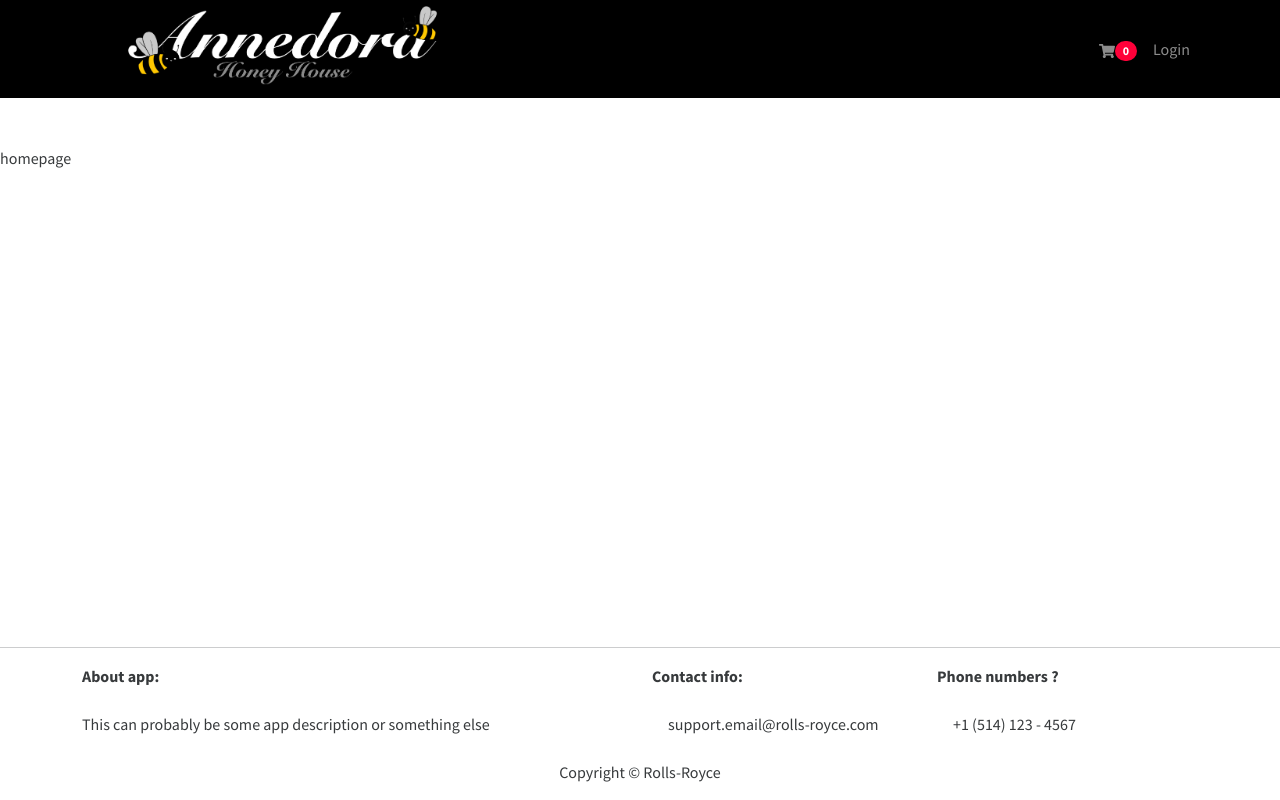
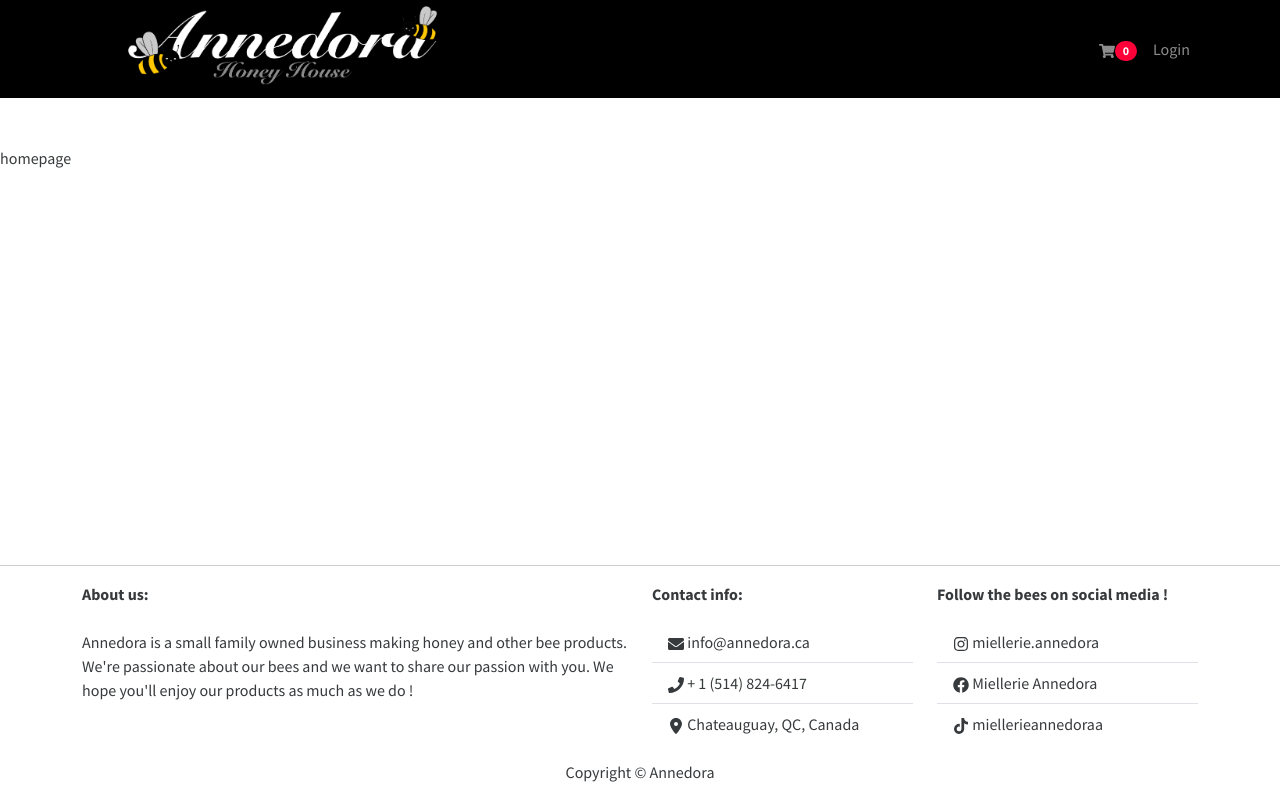
Before and after one commit to BADIUDragos/annedora-ts, a React (Vite) app in the folder frontend/: page / in a window 1280 px wide. Built offline with nearby package versions, Linux system fonts and the light colour scheme.

Commit message:
reworked footer

```diff
--- a/frontend/src/components/Footer.tsx
+++ b/frontend/src/components/Footer.tsx
@@ -1,46 +1,76 @@
 import { Container, Row, Col, ListGroup } from "react-bootstrap";
+import {
+  FaEnvelope,
+  FaFacebook,
+  FaInstagram,
+  FaPhone,
+  FaTiktok,
+} from "react-icons/fa";
+import { FaLocationDot } from "react-icons/fa6";
 
-function Footer() {
+const Footer: React.FC = () => {
   return (
     <footer>
       <Container>
         <Row>
           <Col md={6}>
-            <span className="fw-bold">About app:</span>
+            <span style={{ fontWeight: "bold" }}>About us:</span>
             <br />
             <br />
-            This can probably be some app description or something else <br />
+            Annedora is a small family owned business making honey and other bee
+            products. We're passionate about our bees and we want to share our
+            passion with you. We hope you'll enjoy our products as much as we do
+            !<br />
           </Col>
 
           <Col md={3}>
             <ListGroup variant="flush">
-              <span className="fw-bold">Contact info:</span>
+              <span style={{ fontWeight: "bold" }}>Contact info:</span>
               <ListGroup.Item className="mt-3">
-                <i className="fa-solid fa-envelope"></i>{" "}
-                support.email@rolls-royce.com
+                <FaEnvelope /> info@annedora.ca
+              </ListGroup.Item>
+              <ListGroup.Item>
+                <FaPhone /> + 1 (514) 824-6417
+              </ListGroup.Item>
+              <ListGroup.Item>
+                <FaLocationDot /> Chateauguay, QC, Canada
               </ListGroup.Item>
             </ListGroup>
           </Col>
 
           <Col md={3}>
             <ListGroup variant="flush">
-              <span className="fw-bold">Phone numbers ?</span>
+              <span style={{ fontWeight: "bold" }}>
+                Follow the bees on social media !
+              </span>
               <ListGroup.Item
                 action
                 href="https://www.instagram.com/miellerie.annedora/"
                 className="mt-3"
               >
-                <i className="fa-brands fa-instagram"></i> +1 (514) 123 - 4567
+                <FaInstagram /> miellerie.annedora
+              </ListGroup.Item>
+              <ListGroup.Item
+                action
+                href="https://www.facebook.com/profile.php?id=100087444407877"
+              >
+                <FaFacebook /> Miellerie Annedora
+              </ListGroup.Item>
+              <ListGroup.Item
+                action
+                href="https://www.tiktok.com/@miellerieannedoraa"
+              >
+                <FaTiktok /> miellerieannedoraa
               </ListGroup.Item>
             </ListGroup>
           </Col>
         </Row>
         <Row>
-          <Col className="text-center py-3"> Copyright &copy; Rolls-Royce</Col>
+          <Col className="text-center py-3"> Copyright &copy; Annedora</Col>
         </Row>
       </Container>
     </footer>
   );
-}
+};
 
 export default Footer;
```
